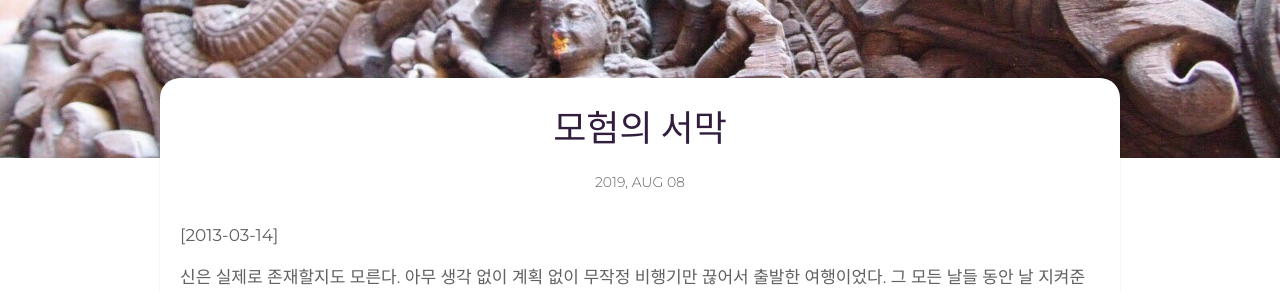
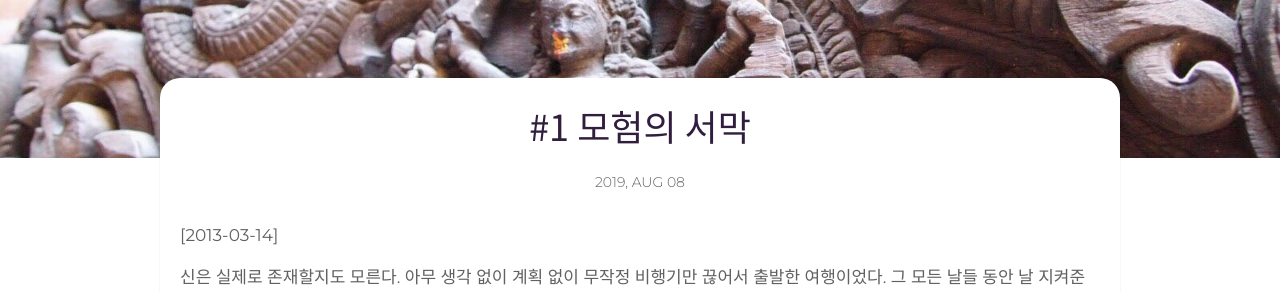
Before and after one commit to HAEZZA/HAEZZA.github.io, a Jekyll site: the page built from _posts/2019-08-08-Vientian-Laos.markdown, in a window 1280 px wide. Shown: the part 445-737 px from the top of the page. Built offline with Jekyll 4.4.1, drawn with Linux system fonts in a browser that asks for light colours; some web fonts are replaced; comment, search, counter and statistics services are not loaded.

Commit message:
post 제목 변경

```diff
--- a/_posts/2019-08-08-Vientian-Laos.markdown
+++ b/_posts/2019-08-08-Vientian-Laos.markdown
@@ -1,7 +1,7 @@
 ---
 layout: post
-title: "모험의 서막"
-cover: "Starting From Vientian Laos"
+title: "#1 모험의 서막"
+cover: "#1 Starting From Vientian Laos"
 date: 2019-08-08 10:00:00 +0900
 description: 신은 실제로 존재할지도 모른다. 아무 생각 없이 계획 없이 무작정 비행기만 끊어서 출발한 여행이었다. 그 모든 날들 동안 날 지켜준 신은 정말 존재할지도 모른다.
 img: 2013-03-14-start.JPG
--- a/_posts/2019-08-12-Prepare.markdown
+++ b/_posts/2019-08-12-Prepare.markdown
@@ -1,7 +1,7 @@
 ---
 layout: post
-title: "모험을 떠나기전에"
-cover: "Before Starting The Trip"
+title: "#2. 모험을 떠나기전에"
+cover: "#2. Before Starting The Trip"
 date: 2019-08-09 10:00:00 +0900
 description: 모험을 떠나기전에 준비한 소소한 것들.# Add post description (optional)
 img: 2013-03-14-momo.jpg # Add image post (optional)
```
